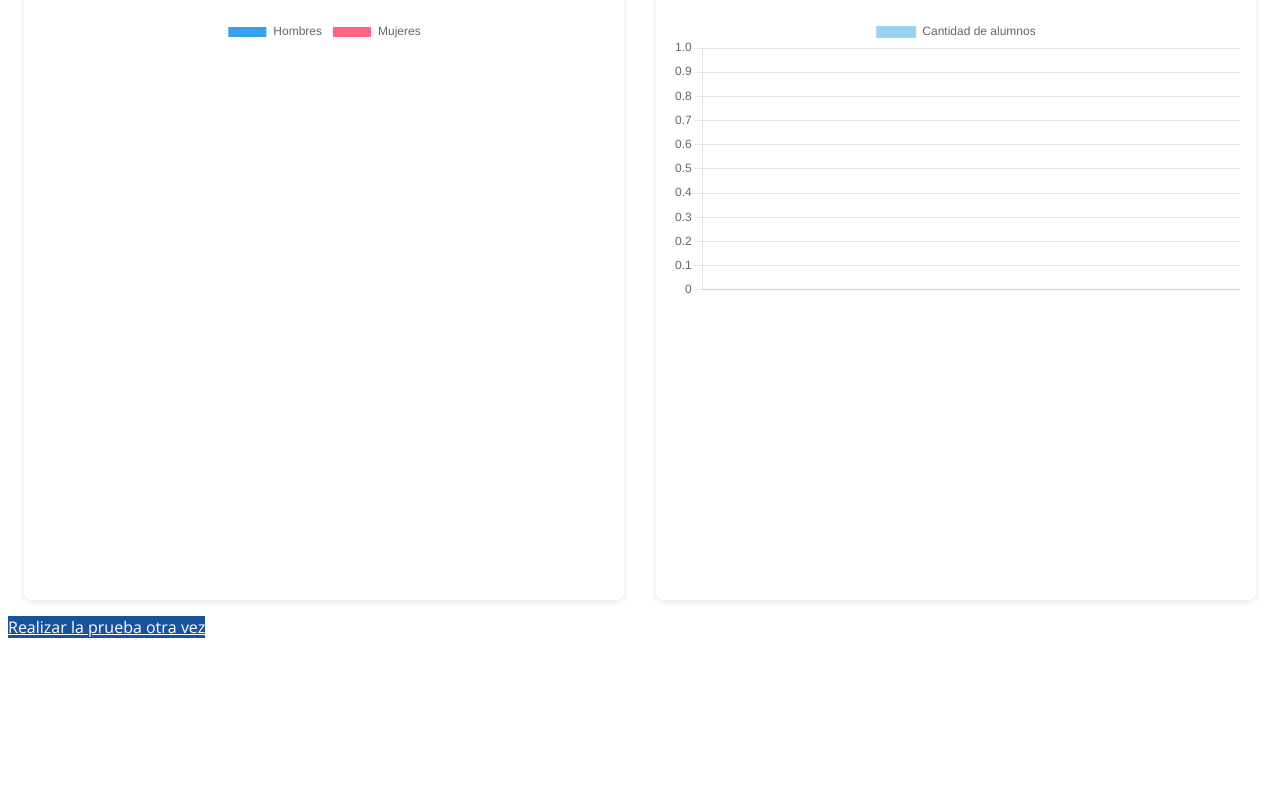
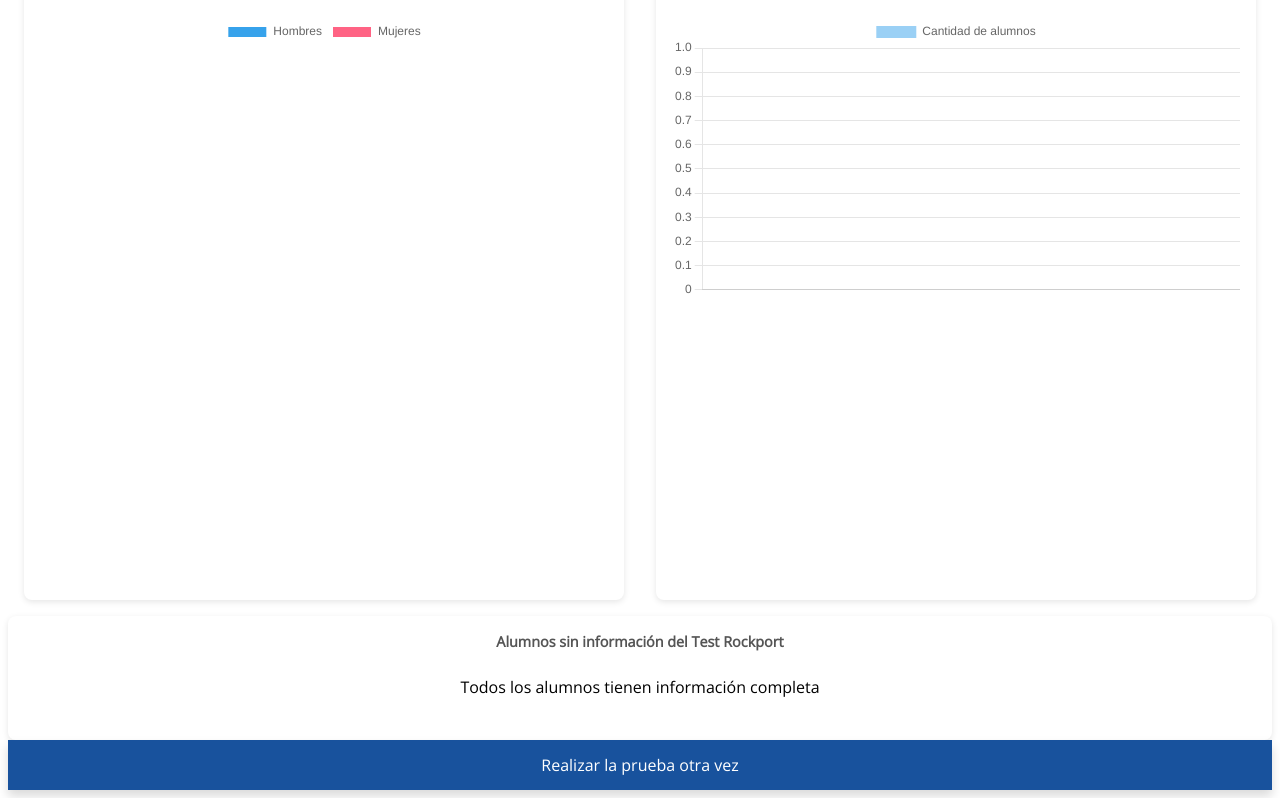
Before and after one commit to Champico/test-rocksport, a website: page estadisticas/index.html in a window 1280 px wide. Shown: the part 827-1625 px from the top of the page. Before the commit the page ends 1473 px from the top, so only its background shows below. Drawn offline with nearby package versions, Linux system fonts and the light colour scheme; no server answers.

Commit message:
feat: Add list of students without test result

```diff
--- a/estadisticas/app.js
+++ b/estadisticas/app.js
@@ -108,6 +108,36 @@ async function init() {
             }
         }
     });
+
+
+
+
+
+    const listaSinTest = document.getElementById('listaSinTest');
+
+    // Filtrar alumnos sin información de test
+    const alumnosSinTest = alumnos
+        .filter(a => a.rockport == null || a.tiempo == null)
+        .sort((a, b) => {
+            const nombreA = `${a.nombre} ${a.apellido_paterno} ${a.apellido_materno || ''}`.toLowerCase();
+            const nombreB = `${b.nombre} ${b.apellido_paterno} ${b.apellido_materno || ''}`.toLowerCase();
+            return nombreA.localeCompare(nombreB);
+        });
+
+    // Mostrar lista
+    if (alumnosSinTest.length === 0) {
+        listaSinTest.innerHTML = '<li>Todos los alumnos tienen información completa </li>';
+    } else {
+        alumnosSinTest.forEach(a => {
+            const li = document.createElement('li');
+            li.innerHTML = `
+            ${a.nombre} ${a.apellido_paterno} ${a.apellido_materno || ''}
+            <span> (sin test)</span>
+        `;
+            listaSinTest.appendChild(li);
+        });
+    }
+
 }
 
 init();
--- a/estadisticas/index.html
+++ b/estadisticas/index.html
@@ -121,7 +121,12 @@
     </main>
 
 
-         <a class="add-btn" href="/index.html">Realizar la prueba otra vez</a>
+    <section class="card">
+        <h3>Alumnos sin información del Test Rockport</h3>
+        <ul id="listaSinTest" class="lista-alumnos"></ul>
+    </section>
+
+    <a class="add-btn" href="/index.html">Realizar la prueba otra vez</a>
 
 
     <script src="app.js"></script>
--- a/estadisticas/style.css
+++ b/estadisticas/style.css
@@ -155,4 +155,31 @@ main {
     background: var(--azul-uv);
     color: white;
     font-family: "OpenSans", sans-serif;
+    padding: 14px;
+        box-shadow: 0 6px 10px rgba(0, 0, 0, 0.15);
+    cursor: pointer;
+    text-decoration: none;
+    text-align: center;
+    display: block;
 }
+
+
+.lista-alumnos {
+    list-style: none;
+    padding: 0;
+    margin-top: 1rem;
+}
+
+.lista-alumnos li {
+    padding: 0.6rem;
+    border-bottom: 1px solid #ddd;
+}
+
+.lista-alumnos li:last-child {
+    border-bottom: none;
+}
+
+.lista-alumnos li span {
+    color: #e53935;
+    font-weight: bold;
+}
```
